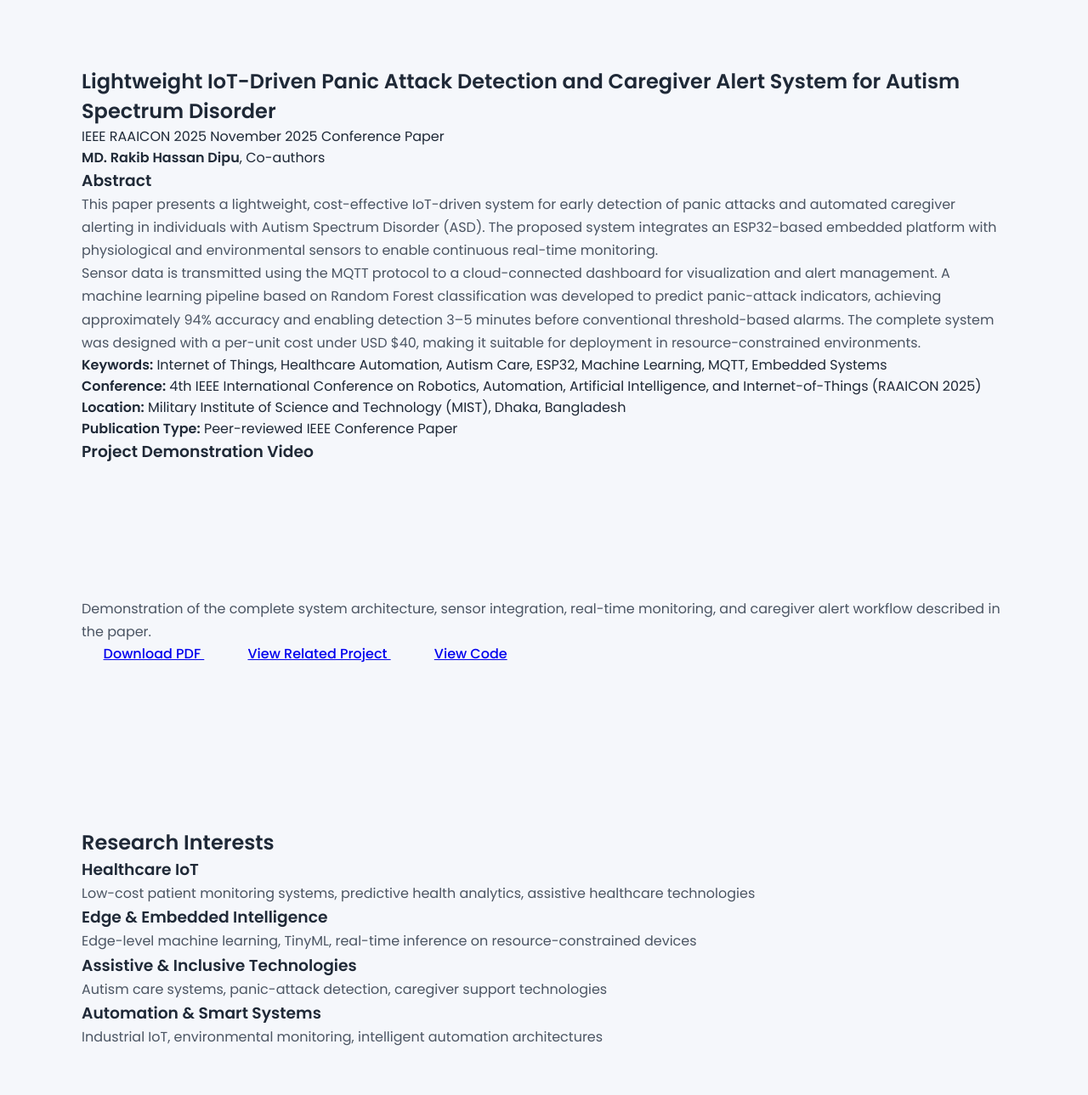
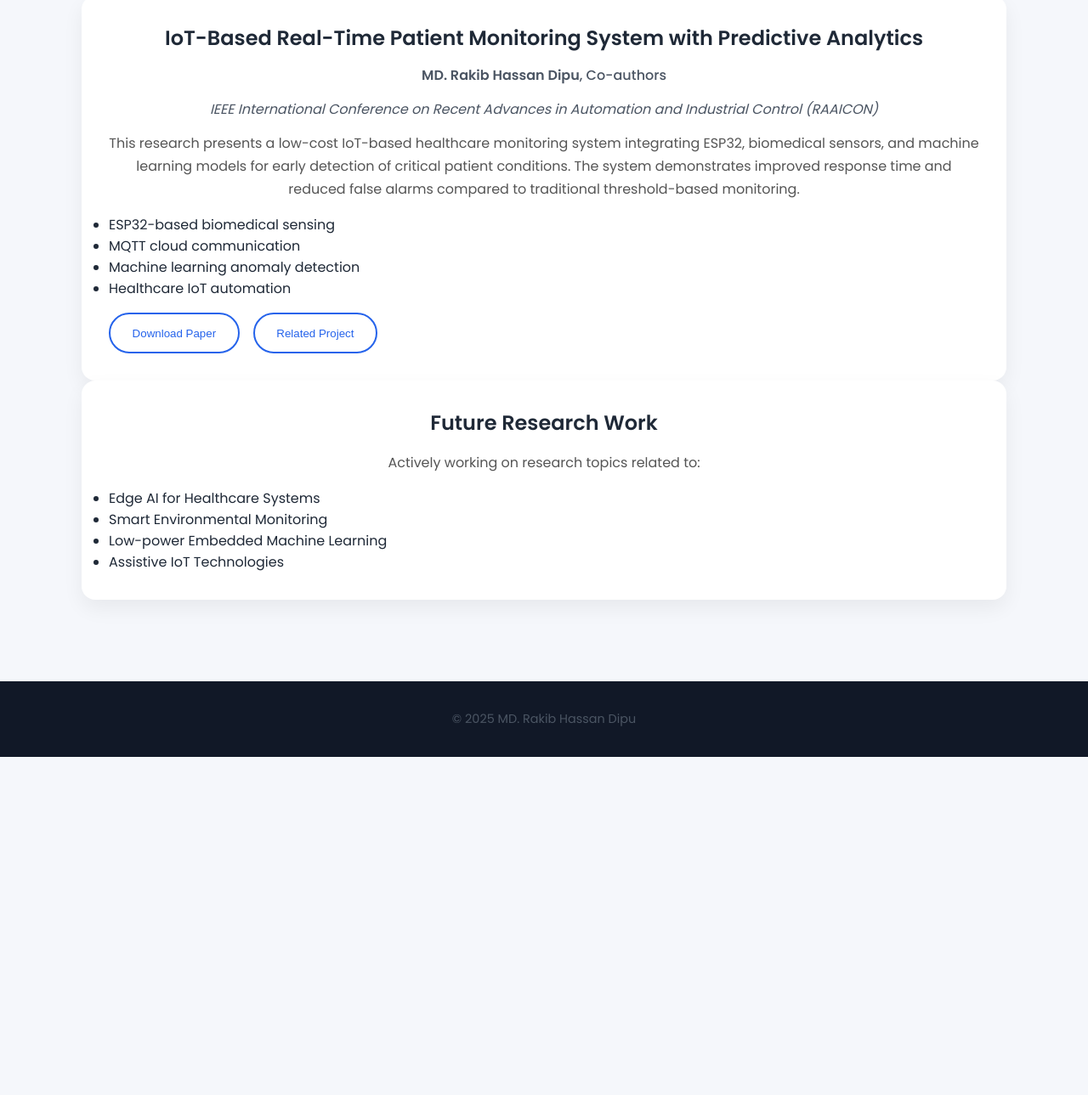
Before and after one commit to rakibdipu/rakibdipu.github.io, a plain HTML site: page publications.html in a window 1280 px wide. Shown: the part 461-1750 px from the top of the page at 85% size. After the commit the page ends 1352 px from the top, so only its background shows below. Drawn offline with Linux system fonts and the light colour scheme; grey boxes are pictures that could not be loaded.

Commit message:
Update publications.html

```diff
--- a/publications.html
+++ b/publications.html
@@ -1,209 +1,132 @@
 <!DOCTYPE html>
 <html lang="en">
 <head>
-    <meta charset="UTF-8">
-    <meta name="viewport" content="width=device-width, initial-scale=1.0">
+  <meta charset="UTF-8" />
+  <meta name="viewport" content="width=device-width, initial-scale=1.0" />
+  <title>Publications | MD. Rakib Hassan Dipu</title>
 
-    <meta name="description" content="IEEE conference publications and applied research by MD. Rakib Hassan Dipu in IoT, embedded systems, and healthcare automation.">
-    <meta name="author" content="MD. Rakib Hassan Dipu">
-
-    <title>Publications | MD. Rakib Hassan Dipu</title>
-    <link rel="stylesheet" href="css/style.css">
-    <link rel="stylesheet" href="css/mediaqueries.css">
-
+  <!-- CSS -->
+  <link rel="stylesheet" href="css/style.css" />
+  <link rel="stylesheet" href="css/mediaqueries.css" />
 </head>
 
 <body>
 
-    <!-- ================= NAVBAR ================= -->
-    <nav class="navbar">
-        <div class="container">
-            <div class="nav-brand">MD. Rakib Hassan Dipu</div>
-            <ul class="nav-menu">
-                <li><a href="index.html">Home</a></li>
+  <!-- ================= NAV ================= -->
+
+  <nav id="desktop-nav">
+    <div class="logo">Rakib Dipu</div>
+    <ul class="nav-links">
       <li><a href="index.html#about">About</a></li>
+      <li><a href="index.html#experience">Skills</a></li>
       <li><a href="projects.html">Projects</a></li>
-                <li><a href="publications.html" class="active">Publications</a></li>
-                <li><a href="contact.html">Contact</a></li>
+      <li><a href="#publications" class="active">Publications</a></li>
+      <li><a href="index.html#contact">Contact</a></li>
+    </ul>
+  </nav>
+
+  <nav id="hamburger-nav">
+    <div class="logo">Rakib Dipu</div>
+    <div class="hamburger-menu">
+      <div class="hamburger-icon" onclick="toggleMenu()">
+        <span></span><span></span><span></span>
+      </div>
+      <ul class="menu-links">
+        <li><a href="index.html#about" onclick="toggleMenu()">About</a></li>
+        <li><a href="index.html#experience" onclick="toggleMenu()">Skills</a></li>
+        <li><a href="projects.html" onclick="toggleMenu()">Projects</a></li>
+        <li><a href="#publications" onclick="toggleMenu()">Publications</a></li>
+        <li><a href="index.html#contact" onclick="toggleMenu()">Contact</a></li>
       </ul>
     </div>
   </nav>
 
-    <!-- ================= PAGE HEADER ================= -->
-    <section class="page-header">
-        <div class="container">
-            <h1>Publications & Research</h1>
-            <p>
-                Peer-reviewed research contributions focused on healthcare IoT,
-                embedded intelligence, and low-cost automation systems.
-            </p>
-        </div>
-    </section>
+  <!-- ================= PUBLICATIONS ================= -->
 
-    <!-- ================= PUBLICATIONS ================= -->
-    <section class="publications">
-        <div class="container">
+  <section id="publications">
+    <p class="section__text__p1">Research Work</p>
+    <h1 class="title">Publications</h1>
 
-            <!-- ================= IEEE PAPER ================= -->
-            <article class="publication-card">
+    <div class="experience-details-container">
+      <div class="about-containers">
 
-                <div class="publication-header">
-                    <h2>
-                        Lightweight IoT-Driven Panic Attack Detection and
-                        Caregiver Alert System for Autism Spectrum Disorder
+        <!-- PUBLICATION 1 -->
+        <div class="details-container">
+          <h2 class="experience-sub-title">
+            IoT-Based Real-Time Patient Monitoring System with Predictive Analytics
           </h2>
 
-                    <div class="publication-meta">
-                        <span class="conference">IEEE RAAICON 2025</span>
-                        <span class="date">November 2025</span>
-                        <span class="type">Conference Paper</span>
+          <p style="margin: 0.8rem 0; font-weight: 500;">
+            <strong>MD. Rakib Hassan Dipu</strong>, Co-authors
+          </p>
+
+          <p style="margin-bottom: 0.8rem;">
+            <em>
+              IEEE International Conference on Recent Advances in Automation
+              and Industrial Control (RAAICON)
+            </em>
+          </p>
+
+          <p style="margin-bottom: 1rem; color: rgb(85,85,85);">
+            This research presents a low-cost IoT-based healthcare monitoring
+            system integrating ESP32, biomedical sensors, and machine learning
+            models for early detection of critical patient conditions.
+            The system demonstrates improved response time and reduced
+            false alarms compared to traditional threshold-based monitoring.
+          </p>
+
+          <ul style="text-align:left; margin-bottom:1rem;">
+            <li>ESP32-based biomedical sensing</li>
+            <li>MQTT cloud communication</li>
+            <li>Machine learning anomaly detection</li>
+            <li>Healthcare IoT automation</li>
+          </ul>
+
+          <div class="btn-container">
+            <button
+              class="btn btn-color-2"
+              onclick="window.open('assets/documents/Rakib-Hassan-Dipu-IEEE-Paper.pdf')"
+            >
+              Download Paper
+            </button>
+
+            <button
+              class="btn btn-color-2"
+              onclick="location.href='projects.html'"
+            >
+              Related Project
+            </button>
           </div>
         </div>
 
-                <div class="publication-authors">
-                    <strong>MD. Rakib Hassan Dipu</strong>, Co-authors
+        <!-- FUTURE PUBLICATION PLACEHOLDER -->
+        <div class="details-container">
+          <h2 class="experience-sub-title">
+            Future Research Work
+          </h2>
+
+          <p style="color: rgb(85,85,85); margin-top:1rem;">
+            Actively working on research topics related to:
+          </p>
+
+          <ul style="text-align:left; margin-top:1rem;">
+            <li>Edge AI for Healthcare Systems</li>
+            <li>Smart Environmental Monitoring</li>
+            <li>Low-power Embedded Machine Learning</li>
+            <li>Assistive IoT Technologies</li>
+          </ul>
         </div>
 
-                <div class="publication-abstract">
-                    <h3>Abstract</h3>
-                    <p>
-                        This paper presents a lightweight, cost-effective IoT-driven system
-                        for early detection of panic attacks and automated caregiver alerting
-                        in individuals with Autism Spectrum Disorder (ASD). The proposed system
-                        integrates an ESP32-based embedded platform with physiological and
-                        environmental sensors to enable continuous real-time monitoring.
-                    </p>
-                    <p>
-                        Sensor data is transmitted using the MQTT protocol to a cloud-connected
-                        dashboard for visualization and alert management. A machine learning
-                        pipeline based on Random Forest classification was developed to predict
-                        panic-attack indicators, achieving approximately 94% accuracy and
-                        enabling detection 3–5 minutes before conventional threshold-based
-                        alarms. The complete system was designed with a per-unit cost under
-                        USD $40, making it suitable for deployment in resource-constrained
-                        environments.
-                    </p>
-                </div>
-
-                <div class="publication-keywords">
-                    <strong>Keywords:</strong>
-                    Internet of Things, Healthcare Automation, Autism Care,
-                    ESP32, Machine Learning, MQTT, Embedded Systems
-                </div>
-
-                <div class="publication-details">
-                    <div class="detail-item">
-                        <strong>Conference:</strong>
-                        4th IEEE International Conference on Robotics,
-                        Automation, Artificial Intelligence, and Internet-of-Things (RAAICON 2025)
-                    </div>
-                    <div class="detail-item">
-                        <strong>Location:</strong>
-                        Military Institute of Science and Technology (MIST), Dhaka, Bangladesh
-                    </div>
-                    <div class="detail-item">
-                        <strong>Publication Type:</strong>
-                        Peer-reviewed IEEE Conference Paper
-                    </div>
-                </div>
-
-                <div class="publication-video">
-                    <h3>Project Demonstration Video</h3>
-                    <div class="video-wrapper">
-                        <iframe
-                            src="https://www.youtube.com/embed/YOUR_VIDEO_ID"
-                            title="IEEE Project Demonstration – Panic Attack Detection System"
-                            frameborder="0"
-                            allowfullscreen>
-                        </iframe>
-                    </div>
-                    <p class="video-caption">
-                        Demonstration of the complete system architecture,
-                        sensor integration, real-time monitoring, and
-                        caregiver alert workflow described in the paper.
-                    </p>
-                </div>
-
-                <div class="publication-links">
-                    <a href="assets/documents/Rakib%20Hassan%20Dipu.pdf"
-                       target="_blank"
-                       class="btn btn-primary">
-                        Download PDF
-                    </a>
-
-                    <a href="projects.html#project1"
-                       class="btn btn-secondary">
-                        View Related Project
-                    </a>
-
-                    <a href="https://github.com/rakibdipu"
-                       target="_blank"
-                       class="btn btn-secondary">
-                        View Code
-                    </a>
-                </div>
-
-            </article>
-
-        </div>
-    </section>
-
-    <!-- ================= RESEARCH INTERESTS ================= -->
-    <section class="research-interests">
-        <div class="container">
-            <h2>Research Interests</h2>
-
-            <div class="interests-grid">
-                <div class="interest-item">
-                    <h3>Healthcare IoT</h3>
-                    <p>
-                        Low-cost patient monitoring systems,
-                        predictive health analytics,
-                        assistive healthcare technologies
-                    </p>
-                </div>
-
-                <div class="interest-item">
-                    <h3>Edge & Embedded Intelligence</h3>
-                    <p>
-                        Edge-level machine learning,
-                        TinyML, real-time inference on
-                        resource-constrained devices
-                    </p>
-                </div>
-
-                <div class="interest-item">
-                    <h3>Assistive & Inclusive Technologies</h3>
-                    <p>
-                        Autism care systems,
-                        panic-attack detection,
-                        caregiver support technologies
-                    </p>
-                </div>
-
-                <div class="interest-item">
-                    <h3>Automation & Smart Systems</h3>
-                    <p>
-                        Industrial IoT,
-                        environmental monitoring,
-                        intelligent automation architectures
-                    </p>
-                </div>
       </div>
     </div>
   </section>
 
   <!-- ================= FOOTER ================= -->
+
   <footer>
-        <div class="container">
-            <p>&copy; 2025 MD. Rakib Hassan Dipu. All rights reserved.</p>
-            <div class="footer-links">
-                <a href="https://github.com/rakibdipu" target="_blank">GitHub</a>
-                <a href="https://linkedin.com/in/rakibhassandipu" target="_blank">LinkedIn</a>
-                <a href="mailto:rakibdipu007@gmail.com">Email</a>
-            </div>
-        </div>
+    <p>© 2025 MD. Rakib Hassan Dipu</p>
   </footer>
 
+  <script src="script.js"></script>
 </body>
 </html>
```
Lines whose indentation alone changed are shown as unchanged.
